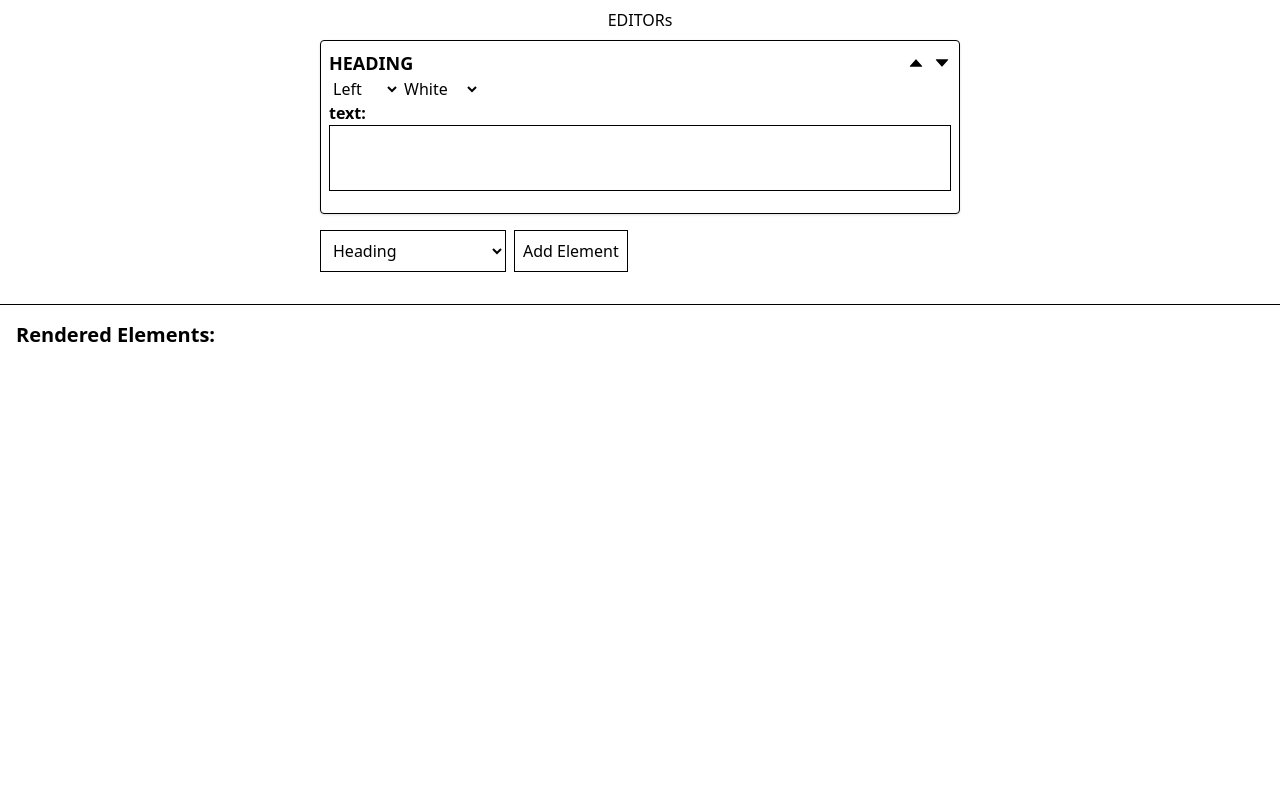
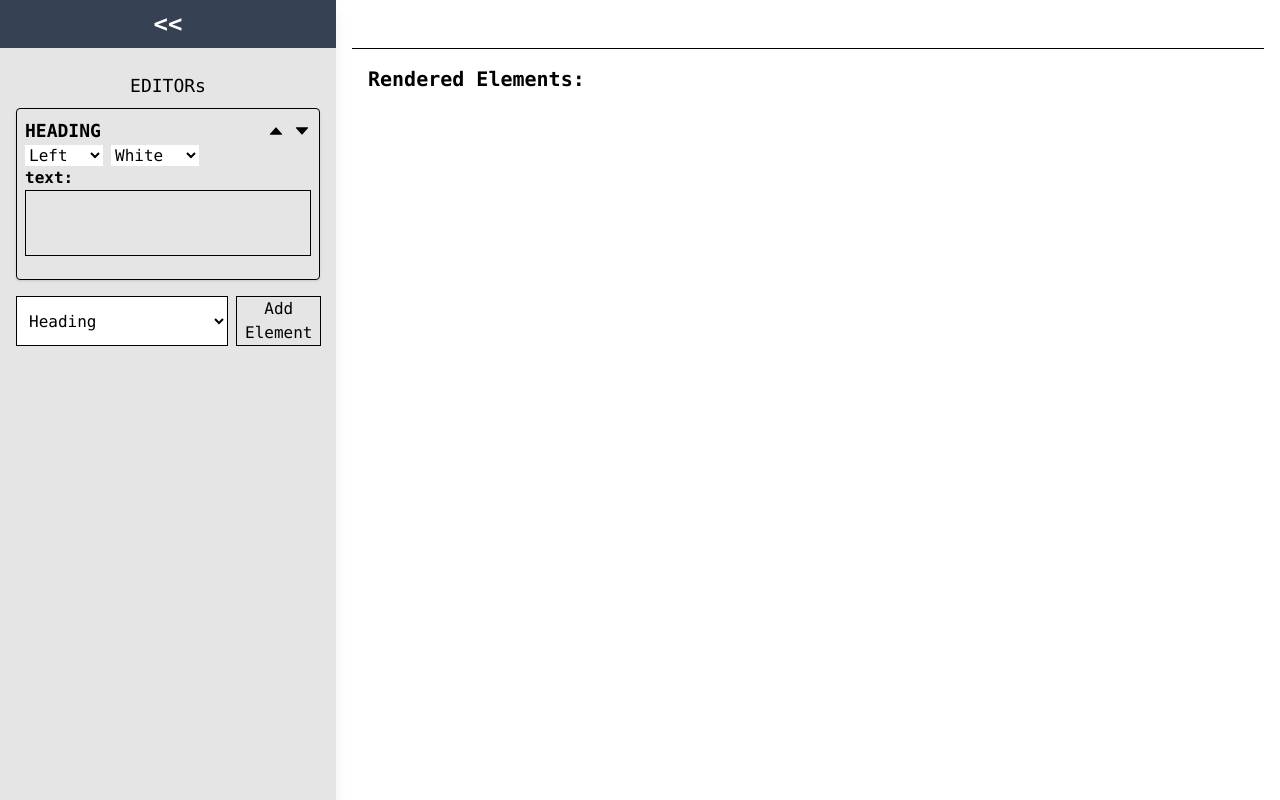
Before and after one commit to Subhavich/blog-editor, a React (Vite) app: page / in a window 1280 px wide. Both pictures are taken after a click on the button "Add Element". Built offline with nearby package versions, Linux system fonts and the light colour scheme.

Commit message:
move editors to sidebar

```diff
--- a/src/App.jsx
+++ b/src/App.jsx
@@ -1,4 +1,4 @@
-import { useReducer, useRef, useEffect } from "react";
+import { useReducer, useRef, useState, useEffect } from "react";
 import { alignmentOptions, bgOptions } from "./Data";
 import renderEle, { options } from "./components/blocks/BlockOutlet";
 import { AiFillCaretDown, AiFillCaretUp } from "react-icons/ai";
@@ -58,6 +58,7 @@ function reducer(state, action) {
 function App() {
   const [editors, dispatch] = useReducer(reducer, []);
   const selectRef = useRef();
+  const [isSidebarOpen, setIsSidebarOpen] = useState(true);
 
   const handleAddEditor = () => {
     const selectedOption = selectRef.current.selectedOptions[0];
@@ -76,11 +77,28 @@ function App() {
   }, [editors]);
 
   return (
-    <>
-      <p className="text-center block py-2">EDITORs</p>
+    <div className="flex font-mono">
+      {/* Sticky Sidebar */}
+      <div
+        id="me"
+        className={`bg-neutral-200  fixed  left-0 top-0 h-screen  shadow-lg  transition-all overflow-y-auto duration-300 ${
+          isSidebarOpen ? "w-84" : "w-12"
+        }`}
+      >
+        {/* Toggle Button */}
+        <button
+          className="w-full text-white text-2xl bg-gray-700 p-2 text-center font-bold"
+          onClick={() => setIsSidebarOpen((prev) => !prev)}
+        >
+          {isSidebarOpen ? "<<" : ">>"}
+        </button>
 
-      <main className="mx-auto max-w-screen-sm mb-4">
-        <div className="space-y-4 mb-4">
+        {/* Sidebar Content */}
+        {isSidebarOpen && (
+          <div className="p-4">
+            <p className="text-center block py-2 text-lg">EDITORs</p>
+
+            <main className="space-y-4 mb-4">
               {editors.map((editor, index) => (
                 <EditorForm
                   key={index}
@@ -91,9 +109,13 @@ function App() {
                   config={editor.config}
                 />
               ))}
-        </div>
-        <div className="flex space-x-2">
-          <select ref={selectRef} className="border p-2">
+            </main>
+
+            <div className="flex space-x-2 mt-4">
+              <select
+                ref={selectRef}
+                className="bg-white border p-2 text-black"
+              >
                 {options.map((opt) => (
                   <option
                     key={opt.type}
@@ -107,14 +129,24 @@ function App() {
               </select>
               <button
                 onClick={handleAddEditor}
-            className="border px-2 hover:bg-green-200 transition-all"
+                className="border px-2 hover:bg-green-200 transition-all text-black"
               >
                 Add Element
               </button>
             </div>
-      </main>
+          </div>
+        )}
+      </div>
+
+      {/* Main Content (Shifts when sidebar opens) */}
+      <div
+        className={`flex-1 transition-all duration-300 ${
+          isSidebarOpen ? "ml-84" : "ml-12"
+        } p-4`}
+      >
         <Result editors={editors} />
-    </>
+      </div>
+    </div>
   );
 }
 
@@ -132,7 +164,7 @@ function EditorForm({ index, type, load, dispatch }) {
   };
 
   return (
-    <div className="p-2 border rounded shadow-sm">
+    <div className=" p-2 border rounded shadow-sm">
       <div className="flex justify-between space-x-4 items-center">
         <p className="text-lg   font-bold">{type.toUpperCase()}</p>
         <div className="flex space-x-2">
@@ -162,15 +194,21 @@ function EditorForm({ index, type, load, dispatch }) {
           </span>
         </div>
       </div>
-      <div>
-        <select onChange={(e) => handleConfigChange(e, "align")}>
+      <div className="flex space-x-2">
+        <select
+          className="bg-white"
+          onChange={(e) => handleConfigChange(e, "align")}
+        >
           {alignmentOptions.map((opt) => (
             <option key={opt.value} value={opt.value}>
               {opt.label}
             </option>
           ))}
         </select>
-        <select onChange={(e) => handleConfigChange(e, "bg")}>
+        <select
+          className="bg-white"
+          onChange={(e) => handleConfigChange(e, "bg")}
+        >
           {bgOptions.map((opt) => (
             <option key={opt.value} value={opt.value}>
               {opt.label}
@@ -191,9 +229,9 @@ function EditorForm({ index, type, load, dispatch }) {
   );
 }
 
-function ConfigSelectors({ option, dispatch }) {}
-// Renders appropriate input based on the key and updates the state on change
 function DynamicInput({ index, label, value, dispatch }) {
+  const [preview, setPreview] = useState(null);
+  const imageRef = useRef();
   const handleChange = (e) => {
     dispatch({
       type: "UPDATE_EDITOR",
@@ -204,16 +242,18 @@ function DynamicInput({ index, label, value, dispatch }) {
   };
 
   const handleChangeImg = (e) => {
+    const imageUrl = URL.createObjectURL(e.target.files[0]);
     dispatch({
       type: "UPDATE_EDITOR",
       index,
       key: label,
       value: e.target.files ? URL.createObjectURL(e.target.files[0]) : "",
     });
+    setPreview(imageUrl);
   };
 
   return (
-    <div className="mb-2">
+    <div className=" mb-2">
       <label className="block font-semibold">{label}:</label>
       {label === "text" ? (
         <textarea
@@ -229,11 +269,31 @@ function DynamicInput({ index, label, value, dispatch }) {
           className="border p-2 w-full"
         />
       ) : label === "img" ? (
+        <>
           <input
             onChange={handleChangeImg}
             type="file"
-          className="border p-2 w-full"
+            className="bg-white hidden"
+            ref={imageRef}
+            accept="image/*"
           />
+          {preview ? (
+            <div
+              onClick={() => imageRef.current.click()}
+              className="size-24 relative cursor-pointer"
+            >
+              <img className=" size-24 object-cover absolute " src={preview} />
+              <div className="z-10 size-24 backdrop-brightness-75 absolute"></div>
+            </div>
+          ) : (
+            <div
+              onClick={() => imageRef.current.click()}
+              className="cursor-pointer flex justify-center items-center bg-white size-24"
+            >
+              <p>+</p>
+            </div>
+          )}
+        </>
       ) : null}
     </div>
   );
```
Lines whose indentation alone changed are shown as unchanged.
